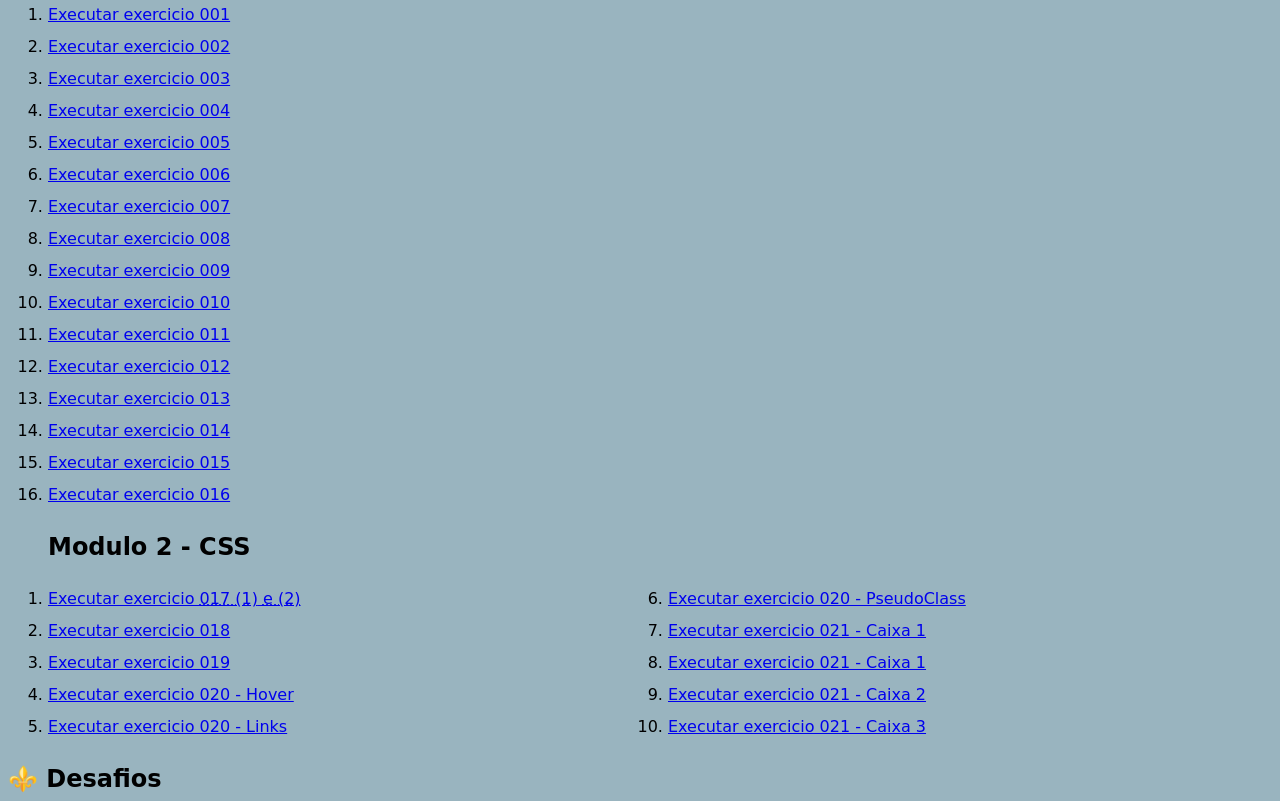
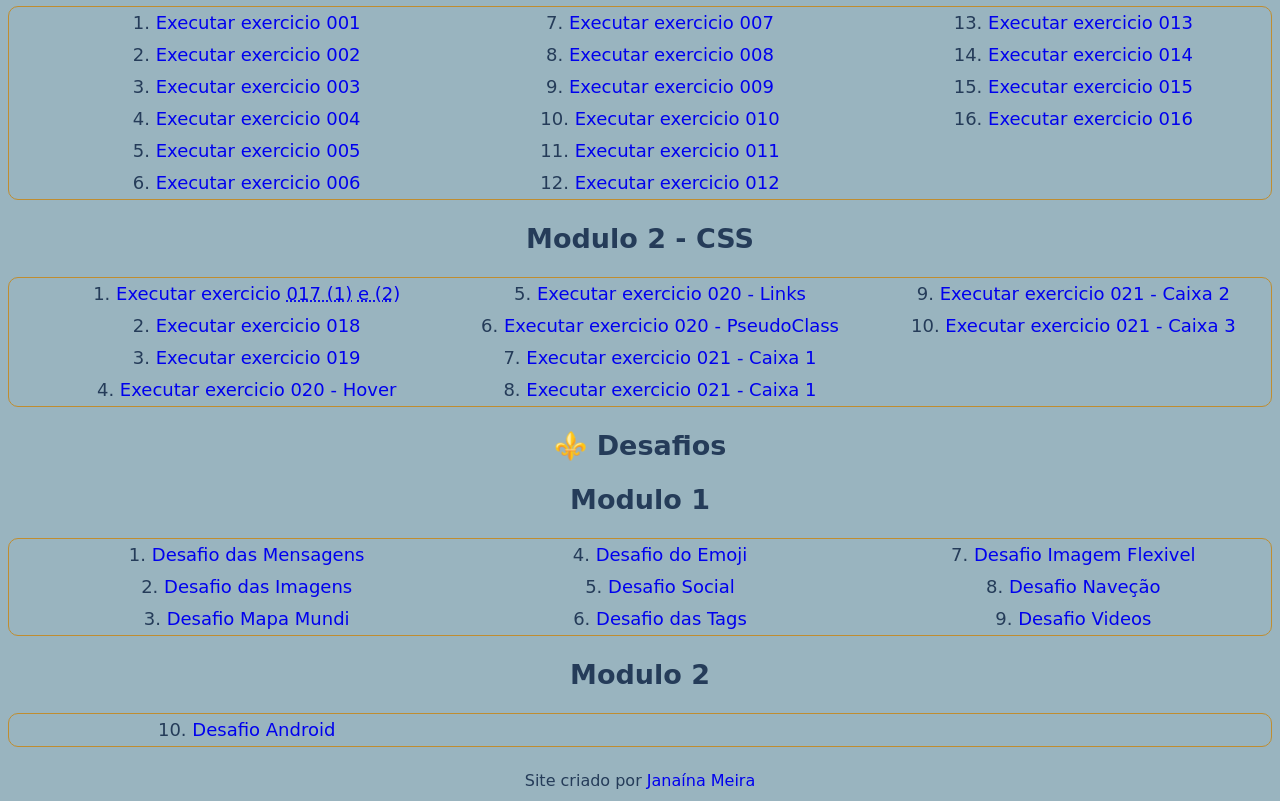
Before and after one commit to JanainaMmeira/html-css, a plain HTML site: page index.html in a window 1280 px wide. Shown: the part 280-1081 px from the top of the page. Drawn offline with Linux system fonts and the light colour scheme; a web font is replaced by a local one.

Commit message:
update index

```diff
--- a/index.html
+++ b/index.html
@@ -42,14 +42,75 @@
             color: #BF8D30;
         }
 
-        #m1 {
-            list-style-position: outside;
-       /* columns: 3;*/
+        a {
+            text-decoration: none;
+        }
+
+        main {
+            text-align: center;
+            color: var(--cor02);
+            font-size: 18px;
+
+        }
+
+        #t01 {
+            position: center top;
+        }
+
+        #m01 {
+            list-style-position: inside;
+            position: center;
+            border: 1px solid var(--cor05);
+            border-radius: 10px;
+            columns: 3;
         }
 
         #m2 {
-            columns: 2;
+            columns: 3;
+            border: 5px solid red;
+            list-style-position: inside;
+            position: center;
+            border: 1px solid var(--cor05);
+            border-radius: 10px;
+
         }
+
+        #md02 {
+            columns: 3;
+            border: 5px solid red;
+            list-style-position: inside;
+            position: center;
+            border: 1px solid var(--cor05);
+            border-radius: 10px;
+        }
+
+        #df01 {
+            columns: 3;
+            border: 5px solid red;
+            list-style-position: inside;
+            position: center;
+            border: 1px solid var(--cor05);
+            border-radius: 10px;
+
+        }
+
+        #df02 {
+            columns: 3;
+            border: 5px solid red;
+            list-style-position: inside;
+            position: center;
+            border: 1px solid var(--cor05);
+            border-radius: 10px;
+
+        }
+
+        footer {
+            font-style: var(--font2);
+            color: var(--cor02);
+            text-align: center;
+            text-decoration: none;
+        }
+
 
         </style>
 </head>
@@ -57,14 +118,16 @@
   <header>
     <h1> HTML5 E CSS3</h1>
   </header>
-
-    <h2>⚜️Exercicios</h2>
+    <main>
+    <h2 id="t01">⚜️Exercicios</h2>
     Aqui você pode consultar os exercicios criados durante o Curso de HTML5 e CSS3
     <br>
+
     <H3>Modulo 1 - HTML5</H3>
 
+
     <nav>
-        <ol id="m1">
+        <ol id="m01">
             <li>
                 <a href="exercicios/ex001/index..html" target="_blank">Executar exercicio 001</a>
             </li>
@@ -121,7 +184,7 @@
             <a href="exercicios/ex016/index.html" target="_blank">Executar exercicio 016</a>
 
         </li>
-
+        </ol>
         <h2>Modulo 2 - CSS</h2>
 
         </ol>
@@ -174,8 +237,8 @@
     <h1>⚜️ Desafios</h1>
     <h2>Modulo 1</h2>
 
-    <nav class="desafios">
-        <ol>
+    <nav>
+        <ol id="df01">
             <li><a href="desafios/d001/index.html">Desafio das Mensagens</a></li>
             <li><a href="desafios/d002/index.html">Desafio das Imagens</a></li>
             <li><a href="desafios/d003/index.html">Desafio Mapa Mundi</a></li>
@@ -186,13 +249,15 @@
             <li><a href="desafios/d008/index.html">Desafio Naveção</a></li>
             <li><a href="desafios/d009/index.html">Desafio Videos</a></li>
         </ol>
-    </nav>
+
         <h2>Modulo 2</h2>
-        <nav>
-            <ol start="10">
+
+            <ol start="10" id="df02">
                 <li><a href="desafios/d010/">Desafio Android</a></li>
             </ol>
         </nav>
+    </main>
+    <footer>Site criado por<a href="https://github.com/JanainaMmeira" target="_blank"> Janaína Meira</a></footer>
 
 </body>
 </html>
```
